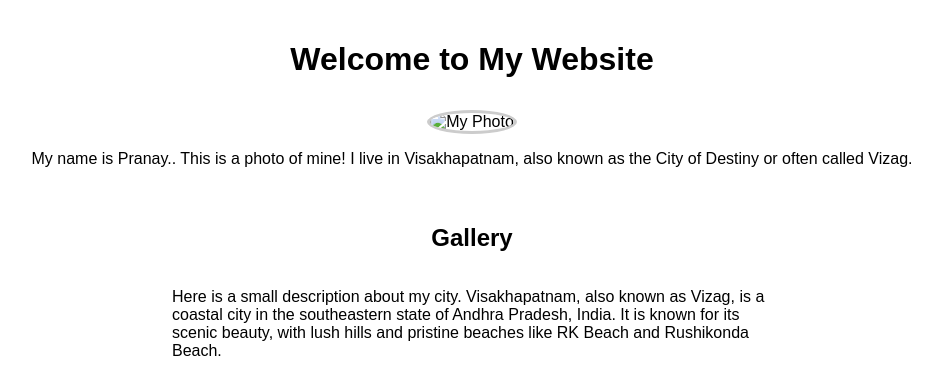
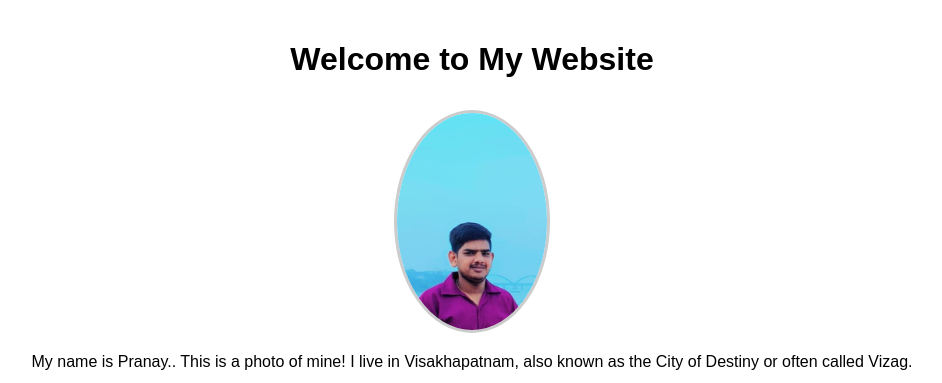
Before and after one commit to PRANAY-GVP/pranay.github.io, a plain HTML site: page index.html in a window 1280 px wide. Shown: the top 383 px of the page, without its empty margins (168-1110 px from the left). Drawn offline with Linux system fonts and the light colour scheme.

Commit message:
Update index.html

```diff
--- a/index.html
+++ b/index.html
@@ -54,7 +54,7 @@
 <body>
   <header>
     <h1>Welcome to My Website</h1>
-    <img src="" alt="My Photo">
+    <img src="https://raw.githubusercontent.com/PRANAY-GVP/pranay.github.io/refs/heads/main/WhatsApp%20Image%202024-12-30%20at%2012.42.55_8e7d216e.jpg" alt="My Photo">
     <p>My name is Pranay.. This is a photo of mine! I live in Visakhapatnam, also known as the City of Destiny or often called Vizag.</p>
 </header>
 
```
